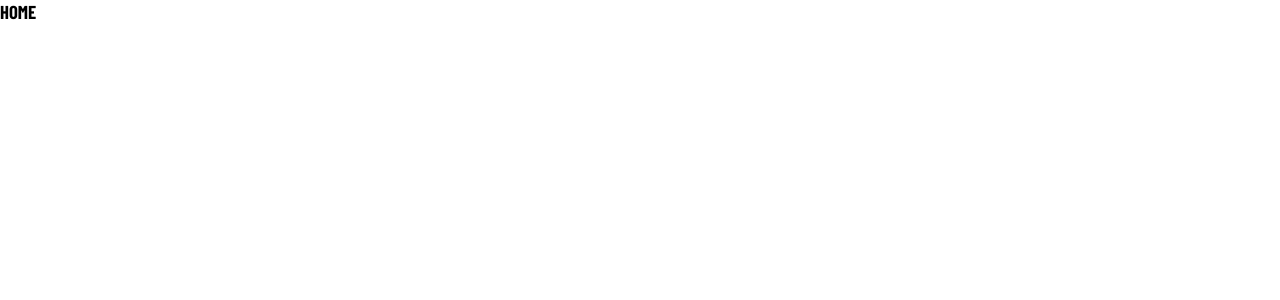
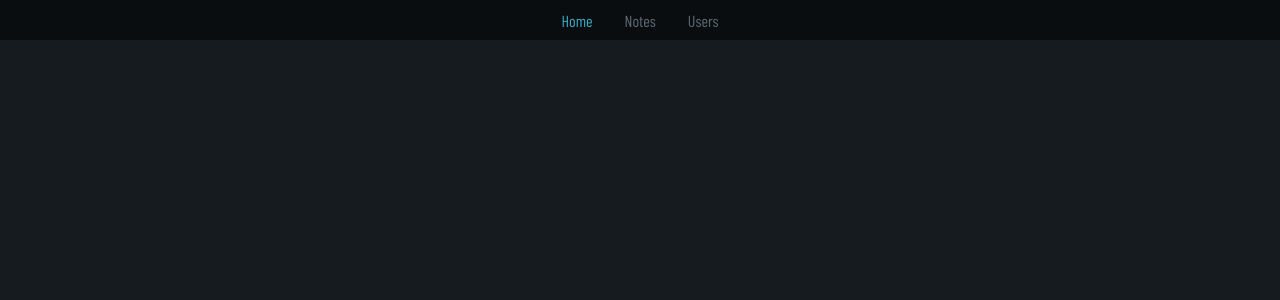
Before and after one commit to Scorpion19702022/SIMPLE_PROJECT_REACT_REDUX, a React (Vite) app: page / in a window 1280 px wide. Shown: the top 300 px of the page. Built offline with nearby package versions, Linux system fonts and the light colour scheme; a web font is replaced by a local one.

Commit message:
added style

```diff
--- a/src/Components/NavBar/NavBar.module.css
+++ b/src/Components/NavBar/NavBar.module.css
@@ -42,6 +42,7 @@
 	justify-content: space-between;
 	z-index: 10;
 	cursor: pointer;
+	visibility: visible;
 }
 
 .line {
@@ -115,6 +116,23 @@ a {
 
 @media (min-width: 1200px) {
 	.btn {
-		opacity: 0;
+		visibility: hidden;
+	}
+
+	.nav,
+	.no_nav {
+		width: 100%;
+		height: 40px;
+		transform: translateX(0%);
+	}
+
+	.nav_links {
+		display: flex;
+		flex-direction: row;
+		justify-content: center;
+	}
+
+	.link {
+		margin: 0em 1em;
 	}
 }
--- a/src/Components/NavBar/NavBar.tsx
+++ b/src/Components/NavBar/NavBar.tsx
@@ -3,7 +3,7 @@ import styles from './NavBar.module.css'
 import { useState } from 'react'
 
 const NavBar = () => {
-	const [viewNav, setViewNav] = useState<boolean>(false)
+	const [viewNav, setViewNav] = useState<boolean>(true)
 
 	const handleViewNav = () => {
 		setViewNav(!viewNav)
@@ -16,7 +16,7 @@ const NavBar = () => {
 				<div className={styles.line}></div>
 				<div className={styles.line}></div>
 			</button>
-			<div className={viewNav ? styles.nav : styles.no_nav}>
+			<div className={!viewNav ? styles.nav : styles.no_nav}>
 				<ul className={styles.nav_links}>
 					<NavLink to='/'>
 						<li className={styles.link} onClick={handleViewNav}>
--- a/src/index.css
+++ b/src/index.css
@@ -36,6 +36,7 @@ body {
 	width: 100%;
 	height: 100vh;
 	font-family: 'Barlow Condensed', sans-serif;
+	background-color: var(--color-dark09);
 }
 
 html {
```
